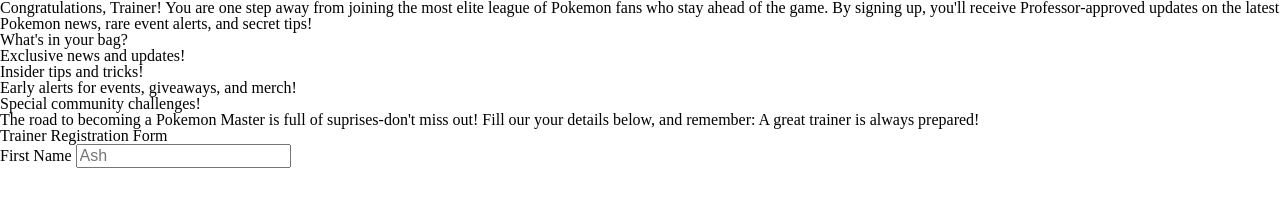
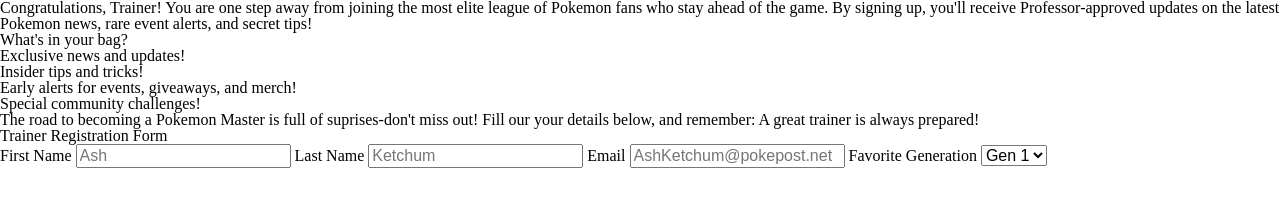
Before and after one commit to AlastyrsOrg/Project1, a plain HTML site: page index.html in a window 1280 px wide. Drawn offline with Linux system fonts and the light colour scheme.

Commit message:
Update index.html
testing drop down

```diff
--- a/index.html
+++ b/index.html
@@ -22,5 +22,21 @@
 		<h2>Trainer Registration Form</h2>
 		<label for="firstname">First Name</label>
 		<input type="text" name="first_name" placeholder="Ash">
+		<label for="lastname">Last Name</label>
+		<input type="text" name="last_name" placeholder="Ketchum">
+		<label for="email">Email</label>
+		<input for="email" placeholder="AshKetchum@pokepost.net">
+		<label for="fav_gen">Favorite Generation</label>
+		<select id="fav_gen" name="fav_gen">
+			<option value="gen1">Gen 1</option>
+			<option value="gen2">Gen 2</option>
+			<option value="gen3">Gen 3</option>
+			<option value="gen4">Gen 4</option>
+			<option value="gen5">Gen 5</option>
+			<option value="gen6">Gen 6</option>
+			<option value="gen7">Gen 7</option>
+			<option value="gen8">Gen 8</option>
+			<option value="gen9">Gen 9</option>
+		</select>
 </body>
 </html>
```
